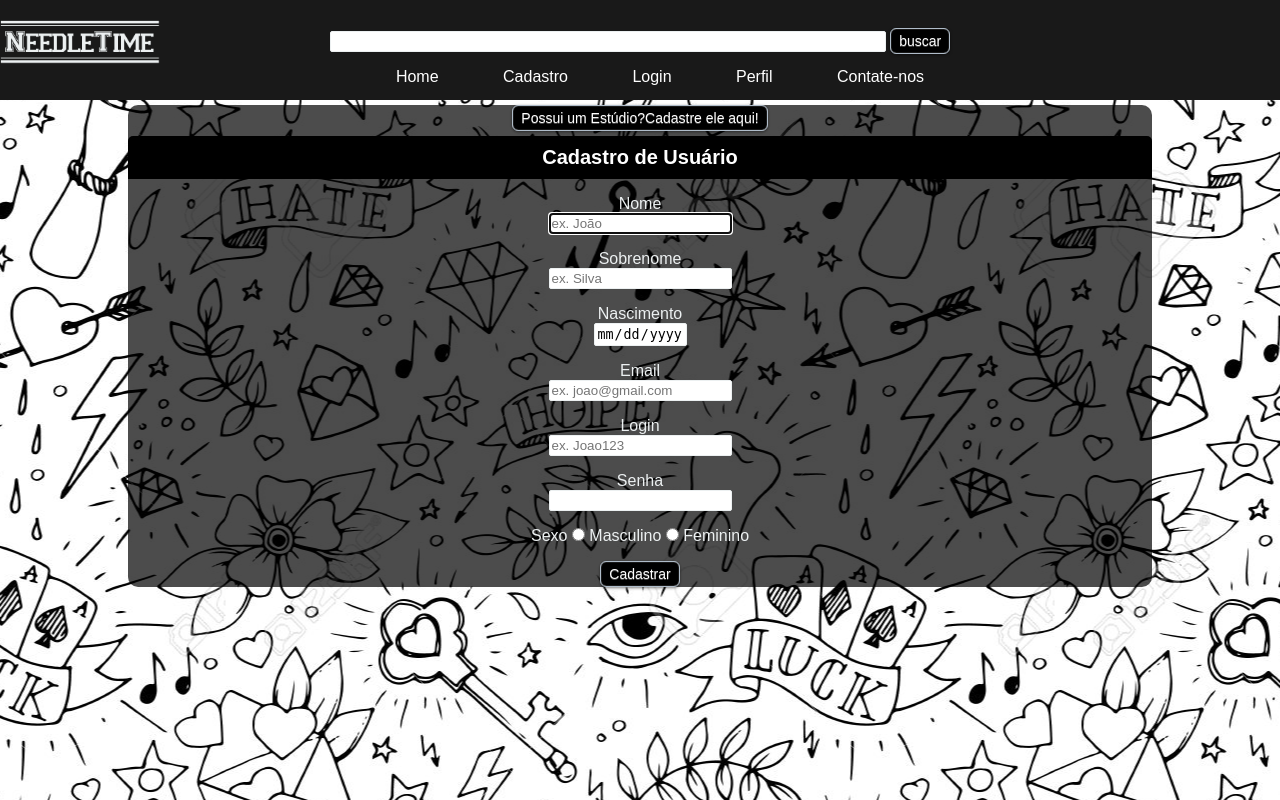
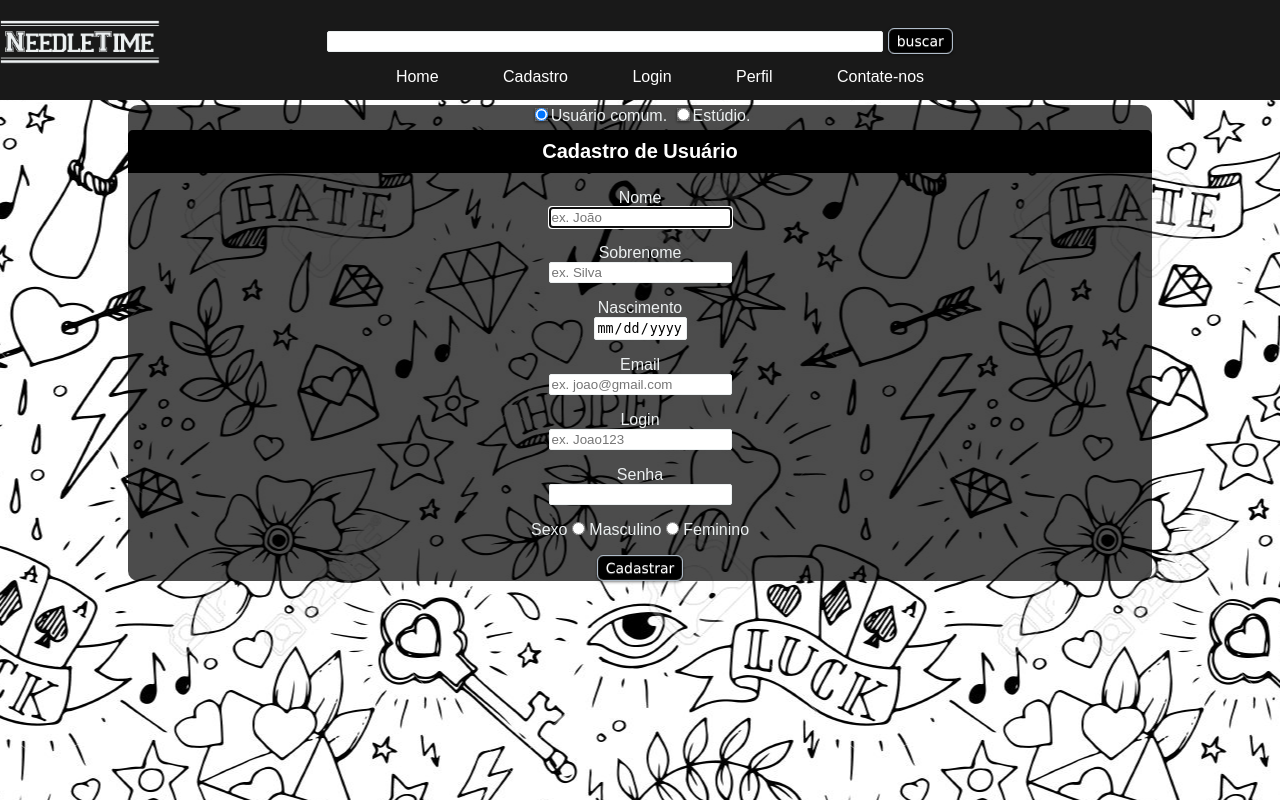
Before and after one commit to edonho/trabson, a CodeIgniter app: page /database/index.php/welcome/cadastro in a window 1280 px wide. Run offline with CodeIgniter, Linux system fonts and the light colour scheme.

Commit message:
leo/troca de formularios de usuario funcionando

```diff
--- a/application/views/cadastro.php
+++ b/application/views/cadastro.php
@@ -2,10 +2,13 @@
 <link rel="stylesheet" <?php echo ' href="'.base_url("static/css/cadestudio.css").'"'; ?> >
 <div id="wrapper">
     <main class="inicio back-black-tp mains">
-        <label id="usuarioForm" class="form">
-            <button id="btnTeste" onclick="formEstudio();" class="css3button">Possui um Estúdio?Cadastre ele aqui!</button>
-            <form method="POST" action="/index.php/welcome/cadastrar">
-                <h1>Cadastro de Usuário</h1>
+        <label class="form">
+            <label><input type="radio" name="escolheUsuario" id="formUsuario" class="css3button" checked>Usuário comum.</label>
+
+            <label><input type="radio" name="escolheUsuario" id="formEstudio" class="css3button">Estúdio.</label>
+
+            <form method="POST" action="/index.php/welcome/cadastrar" class="formularioUsuario">
+                    <h1>Cadastro de Usuário</h1>
                     <label>
                         <p>
                        Nome
@@ -57,12 +60,11 @@
                   </label>
                <input type="submit" name="search" value="Cadastrar" class="css3button">
            </form>
-        </label>
 
-        <label id="estudioForm" class="form">
-           <button id="btnTeste" onclick="formUsuario();" class="css3button">Usuário comum?Cadastre-se </button>
-            <form method="POST" action="/index.php/welcome/cadestudio">
-                <h1>Cadastro de Estúdio</h1>                                                                                                                        <!-- XABLAU -->
+           <!--FORMULARIO DO ESTUDIO-->
+
+           <form method="POST" action="/index.php/welcome/cadestudio" class="formularioEstudio" style="display:none;">
+               <br> <h1>Cadastro de Estúdio</h1>                                                                                                                        <!-- XABLAU -->
                 <p>
                     Nome do estúdio
                  <br>  <input type="text" name="nome" placeholder="ex. Baixada Tattoo" maxlength="50" autofocus required/>
@@ -105,5 +107,6 @@
                <input type="submit" name="search" value="Cadastrar" class="css3button">
         </form>
         </label>
+
  </main>
  </div>
--- a/static/css/cadestudio.css
+++ b/static/css/cadestudio.css
@@ -1,3 +1,7 @@
 #estudioForm {
     display:none;
 }
+
+#btnTeste{
+    float:right;
+}
--- a/static/css/tst/mobile-first.css
+++ b/static/css/tst/mobile-first.css
@@ -157,7 +157,7 @@ aside{
 
 }
 .css3button {
-	font-family: Arial, Helvetica, sans-serif;
+	font-family: verdana;
 	font-size: 14px;
 	color: #ffffff;
 	padding: 4px 8px;
@@ -186,3 +186,9 @@ aside{
 		0px -1px 0px rgba(000,000,000,0.7),
 		0px 1px 0px rgba(255,255,255,0.3);
 }
+.css3button:hover{
+    background-color: #ecf0f1;
+    color: #111;
+    transition:all .2s;
+
+}
--- a/static/js/valida.js
+++ b/static/js/valida.js
@@ -1,8 +1,23 @@
-function formEstudio(){
-    $("#usuarioForm").fadeOut();
-    $("#estudioForm").fadeIn();
-}
-function formUsuario(){
-    $("#estudioForm").fadeOut();
-    $("#usuarioForm").fadeIn();
-}
+// function formEstudio(){
+//     $("#usuarioForm").fadeOut("slow");
+//     $("#estudioForm").fadeIn("slow");
+// }
+// function formUsuario(){
+//     $("#estudioForm").fadeOut("fast");
+//     $("#usuarioForm").fadeIn("slow");
+// }
+
+// DESCULPA RAFA TO FAZENDO AQUI
+
+$(function(){
+    $("#formEstudio").click(function(){
+        $(".formularioUsuario").stop().fadeOut(function(){
+            $(".formularioEstudio").stop().fadeIn();
+        });
+    });
+    $("#formUsuario").click(function(){
+        $(".formularioEstudio").stop().fadeOut(function(){
+            $(".formularioUsuario").stop().fadeIn();
+        });
+    });
+});
```
Also changed, not shown: 1 other file.
